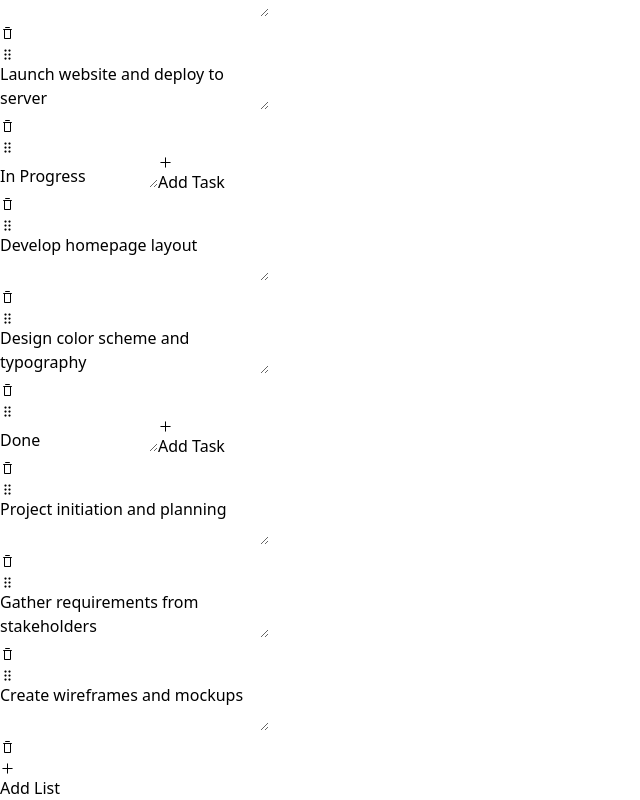
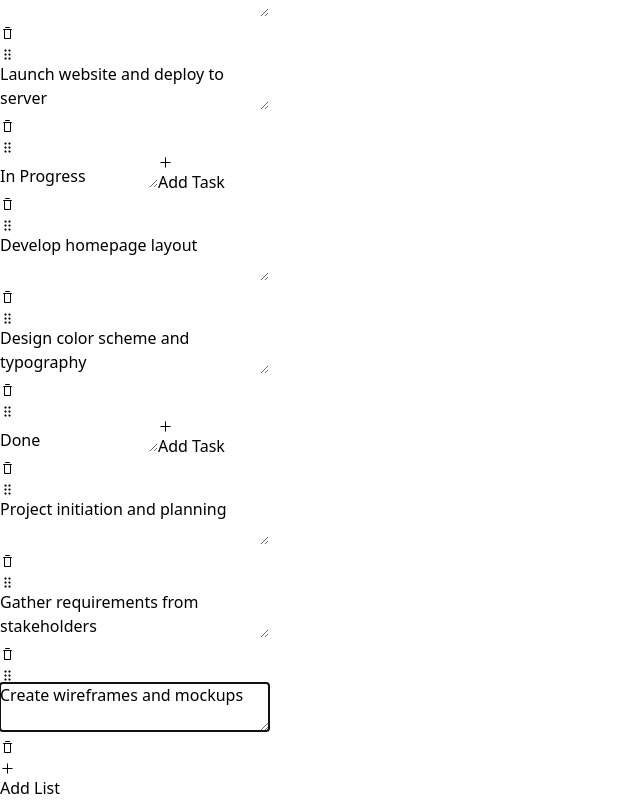
Before and after one commit to rajkarkhanis/kanban, a React (Vite) app: page / in a window 1280 px wide. Shown: the part 682-1482 px from the top of the page, without its empty margins (0-640 px from the left). Built offline with nearby package versions, Linux system fonts and the light colour scheme.

Commit message:
auto-focus on new task, allow task to be undefined, show untitled placeholder

```diff
--- a/src/components/KanbanBoard.tsx
+++ b/src/components/KanbanBoard.tsx
@@ -139,7 +139,7 @@ const KanbanBoard = () => {
         const newTask: Task = {
             id: generateRandomId(),
             listId: list.id,
-            content: "Untitled",
+            content: undefined,
         };
         setTasks([...tasks, newTask]);
     };
--- a/src/components/TaskCard.tsx
+++ b/src/components/TaskCard.tsx
@@ -78,6 +78,8 @@ const TaskCard = ({
                     <DragHandleDots2Icon />
                 </div>
                 <textarea
+                    placeholder="Untitled"
+                    autoFocus={true}
                     onChange={onChange}
                     onKeyDown={onKeyDown}
                     id={task.id}
--- a/src/lib/types.ts
+++ b/src/lib/types.ts
@@ -6,5 +6,5 @@ export interface List {
 export interface Task {
     id: string;
     listId: string;
-    content: string;
+    content: string | undefined;
 }
```
